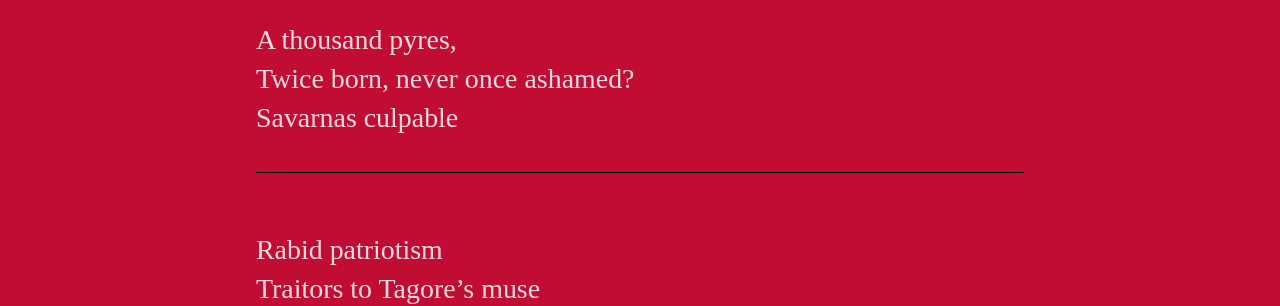
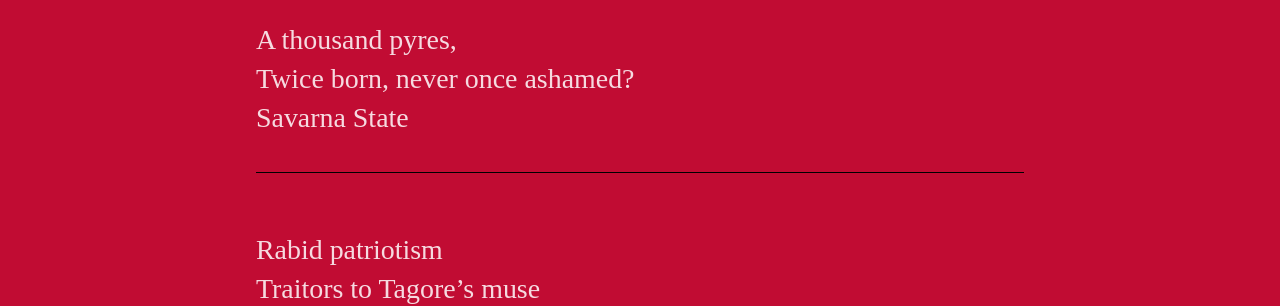
Before and after one commit to qurbat/hxh, a Jekyll site: the page built from default.html, in a window 1280 px wide and 900 px high, scrolled down 452 px. Shown: the part 158-464 px from the top of the window. Built offline with Jekyll 4.4.1, drawn with Linux system fonts in a browser that asks for light colours; some web fonts are replaced.

Commit message:
Update 2020-07-04-for manisha.markdown

```diff
--- a/_posts/2020-07-04-for manisha.markdown
+++ b/_posts/2020-07-04-for manisha.markdown
@@ -8,4 +8,4 @@ A thousand pyres,
 
 Twice born, never once ashamed?
 
-Savarnas culpable
+Savarna State
```
